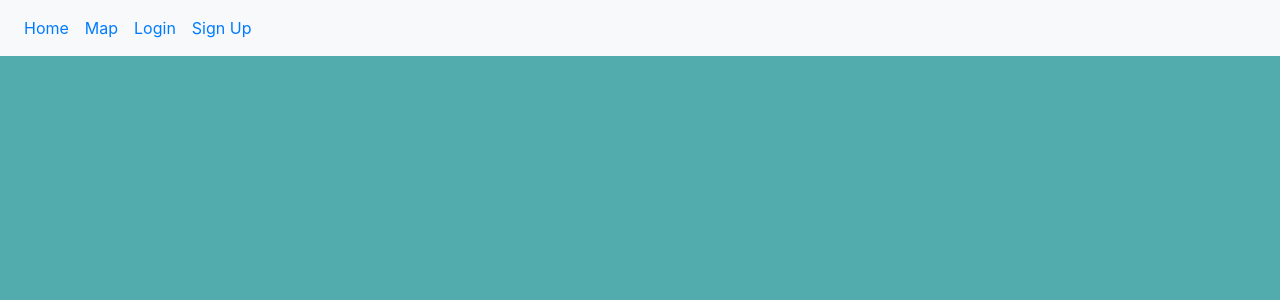
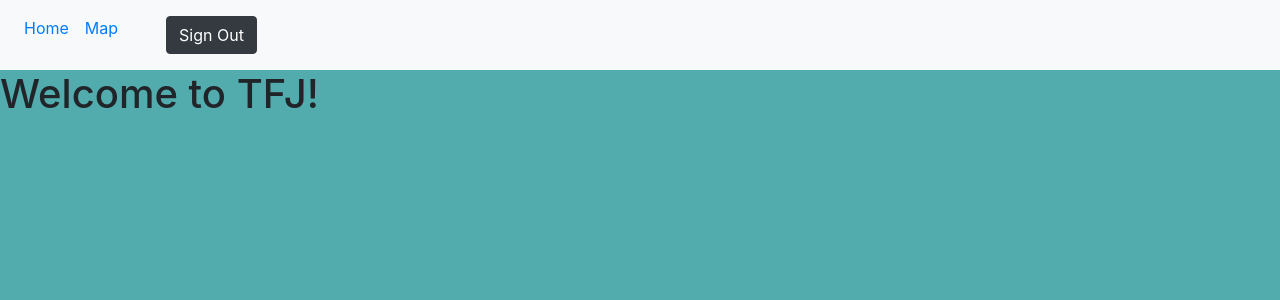
Before and after one commit to jordvaug/TFJ, a React (Create React App) app in the folder client/: page /welcome in a window 1280 px wide. Shown: the top 300 px of the page. Built offline with nearby package versions, Linux system fonts and the light colour scheme; the HTML template or start-up script is replaced by a standard one; what google-maps-react would draw is missing.

Commit message:
react changes to add images and change some routing

```diff
--- a/client/package.json
+++ b/client/package.json
@@ -3,7 +3,7 @@
   "version": "0.1.0",
   "description": "mern stack app for climbers",
   "private": true,
-  "hompage": "./login",
+  "hompage": "./welcome",
   "proxy": "http://localhost:5000",
   "dependencies": {
     "axios": "^0.18.0",
--- a/client/public/index.html
+++ b/client/public/index.html
@@ -2,14 +2,14 @@
 <html lang="en">
   <head>
     <meta charset="utf-8" />
-    <link rel="shortcut icon" href="%PUBLIC_URL%/favicon.ico" />
+    <link rel="shortcut icon" href="%PUBLIC_URL% /favicon.ico" />
     <meta
       name="viewport"
       content="width=device-width, initial-scale=1, shrink-to-fit=no"
     />
     <meta name="theme-color" content="#000000" />
 
-    <link rel="manifest" href="%PUBLIC_URL%/manifest.json" />
+    <link rel="manifest" href="%PUBLIC_URL% /manifest.json" />
 
     <title>TFJ</title>
   </head>
--- a/client/src/components/Climbs.jsx
+++ b/client/src/components/Climbs.jsx
@@ -8,8 +8,7 @@ class Climbs extends Component {
   state = { climbs: [], showResults: false };
 
   onClickHandler = () => {
-    if (this.state.showResults) this.setState({ showResults: false });
-    this.setState({ showResults: true });
+    this.setState({ showResults: !this.state.showResults });
   };
 
   componentDidMount() {
@@ -45,6 +44,7 @@ class Climbs extends Component {
             ? this.state.climbs.map(climb => (
                 <ul>
                   <li>
+                    <img src={climb.imgSmall} alt="Logo" /> <br />
                     {climb.name}: {climb.rating}
                   </li>
                 </ul>
--- a/client/src/components/MapContainer.js
+++ b/client/src/components/MapContainer.js
@@ -1,6 +1,7 @@
 import React, { Component } from "react";
 import { Map, InfoWindow, Marker, GoogleApiWrapper } from "google-maps-react";
 import Climbs from "./Climbs";
+import auth from "../Auth";
 //https://www.npmjs.com/package/google-maps-react
 
 export class MapContainer extends Component {
@@ -15,6 +16,8 @@ export class MapContainer extends Component {
   };
 
   componentDidMount() {
+    if (!auth.isAuthenticated()) this.props.history.push("/login");
+    else {
       if (this.props.centerAroundCurrentLocation) {
         if (navigator && navigator.geolocation) {
           navigator.geolocation.getCurrentPosition(pos => {
@@ -27,6 +30,7 @@ export class MapContainer extends Component {
             });
             console.log(this.state.currentLocation);
           });
+        }
       }
     }
   }
--- a/client/src/components/appRouter.jsx
+++ b/client/src/components/appRouter.jsx
@@ -1,4 +1,4 @@
-import React from "react";
+import React, { Component } from "react";
 import { BrowserRouter as Router, Route, Link } from "react-router-dom";
 import "../App.css";
 import Login from "./login";
@@ -7,13 +7,17 @@ import Home from "./home";
 import auth from "../Auth";
 import user from "../User";
 import MapContainer from "./MapContainer";
+import Welcome from "./welcome";
 
-function AppRouter(props) {
-  const signOut = () => {
+class AppRouter extends Component {
+  state = { auth: true };
+
+  signOut = () => {
     auth.signOut();
-    props.history.push("/");
+    this.setState({ auth: !this.state.auth });
   };
 
+  render() {
     return (
       <Router>
         <div>
@@ -21,31 +25,31 @@ function AppRouter(props) {
             <ul className="navbar-nav mr-auto">
               <li className="nav-item active">
                 <div className="nav-link">
-                <Link to="/home/"> Home</Link>
+                  {auth.isAuthenticated && <Link to="/home/"> Home</Link>}
                 </div>
               </li>
               <li className="nav-item active">
                 <div className="nav-link">
-                <Link to="/map/"> Map</Link>
+                  {auth.isAuthenticated && <Link to="/map/"> Map</Link>}
                 </div>
               </li>
               <li className="nav-item active">
                 <div className="nav-link">
-                {!auth.isAuthenticated() && <Link to="/login/">Login</Link>}
+                  {!auth.isAuthenticated && <Link to="/login/">Login</Link>}
                 </div>
               </li>
               <li className="nav-item active">
                 <div className="nav-link">
-                <Link to="/signup/">Sign Up</Link>
+                  {!auth.isAuthenticated && <Link to="/signup/">Sign Up</Link>}
                 </div>
               </li>
               <li className="nav-item active">
                 <div className="nav-link">
-                {auth.isAuthenticated() && (
+                  {auth.isAuthenticated && this.state.auth && (
                     <button
                       className="btn btn-dark"
                       onClick={() => {
-                      signOut();
+                        this.signOut();
                       }}
                     >
                       Sign Out
@@ -60,9 +64,11 @@ function AppRouter(props) {
           <Route path="/login/" component={Login} />
           <Route path="/signup/" component={Signup} />
           <Route path="/map/" component={MapContainer} />
+          <Route path="/welcome/" component={Welcome} />
         </div>
       </Router>
     );
   }
+}
 
 export default AppRouter;
--- a/client/src/components/home.jsx
+++ b/client/src/components/home.jsx
@@ -10,9 +10,11 @@ class Home extends Component {
 
   //I use a local storage approach, which is vulnerable to XSS, but XSS must be secured against anyway and the cookies is temporary
   componentDidMount() {
+    if (!auth.isAuthenticated()) this.props.history.push("/login");
+    else {
       axios.defaults.headers.common["Authorization"] =
         "Bearer " + auth.getToken();
-    console.log(auth.token);
+
       axios
         .get(`/api/users`, {
           headers: {
@@ -25,6 +27,7 @@ class Home extends Component {
           this.setState({ users });
         })
         .catch(err => console.log(err));
+    }
   }
 
   render() {
--- a/client/src/components/login.jsx
+++ b/client/src/components/login.jsx
@@ -1,4 +1,5 @@
 import React, { Component } from "react";
+import { withRouter } from "react-router-dom";
 import axios from "axios";
 import qs from "qs";
 import "../style/style.css";
@@ -94,4 +95,4 @@ class Login extends Component {
   }
 }
 
-export default Login;
+export default withRouter(Login);
--- a/client/src/components/signup.jsx
+++ b/client/src/components/signup.jsx
@@ -1,5 +1,6 @@
 import React, { Component } from "react";
 import axios from "axios";
+import { withRouter } from "react-router-dom";
 import "../style/style.css";
 import qs from "qs";
 
@@ -38,7 +39,8 @@ class Signup extends Component {
           }
         })
         .then(res => {
-          console.log(res);
+          if (res.data.success) this.props.history.push("/home");
+          else alert("Sign up failed");
         });
     }
   };
@@ -148,4 +150,4 @@ class Signup extends Component {
   }
 }
 
-export default Signup;
+export default withRouter(Signup);
--- /dev/null
+++ b/client/src/components/welcome.jsx
@@ -0,0 +1,12 @@
+import React from "react";
+import { withRouter } from "react-router-dom";
+
+function Welcome() {
+  return (
+    <div>
+      <h1>Welcome to TFJ!</h1>
+    </div>
+  );
+}
+
+export default withRouter(Welcome);
```
Also changed, not shown: 1 other file (tests, documents, lock files or other folders). Lines whose indentation alone changed are shown as unchanged.
